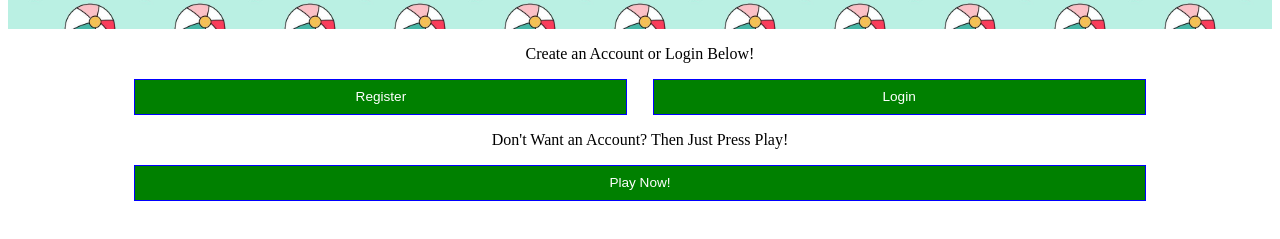
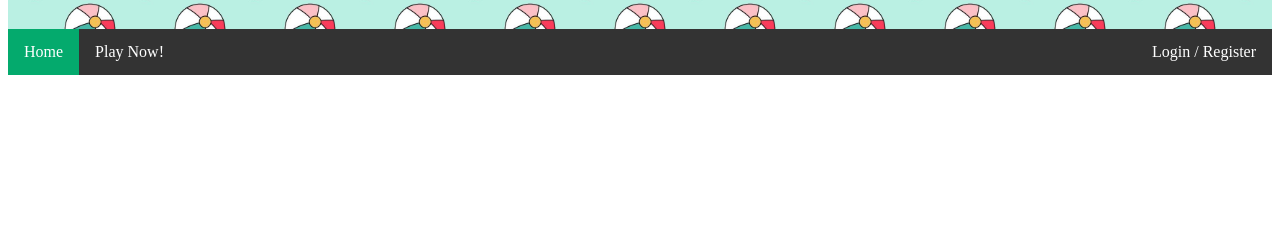
Before and after one commit to Blujuse/Web-Page-and-Game, a website: page myGame/static/index.html in a window 1280 px wide. Shown: the part 199-438 px from the top of the page. Drawn offline with Linux system fonts and the light colour scheme.

Commit message:
Added Navbar

```diff
--- a/myGame/static/index.html
+++ b/myGame/static/index.html
@@ -31,28 +31,12 @@
             </p>
         </div>
 
-        <div class="seperator">
-            <p>
-                Create an Account or Login Below!
-            </p>
-        </div>
-
-        <div class="loginButtons">
-            <!-- onlcick tells the button what to do when clicked, the href specifies the linked page to go to -->
-            <button onclick="window.location.href='register.html';" class="left">Register</button>
-
-            <!-- the class part in this is derived from the button class this is in, "right" moves it to the right -->
-            <button onclick="window.location.href='login.html';" class="right">Login</button>
-        </div>
-
-        <div class="seperator">
-            <p>
-                Don't Want an Account? Then Just Press Play!
-            </p>
-        </div>
-
-        <div class="playNowButtons">
-            <button onclick="window,location.href='game.html';">Play Now!</button>
+        <div class="navBar">
+            <ul>
+                <li><a class="active" href="index.html">Home</a></li>
+                <li><a href="game.html">Play Now!</a></li>
+                <li style="float:right"><a href="login.html">Login / Register</a></li>
+            </ul>
         </div>
     </body>
 </html>
--- a/myGame/static/resources/css/style.css
+++ b/myGame/static/resources/css/style.css
@@ -1,5 +1,6 @@
-
+/*                                  */
 /* BELOW CLASSES ARE FOR INDEX PAGE */
+/*                                  */
 
 /* The . at the begining selects elements with the header class */
 .header
@@ -27,76 +28,49 @@
     font-size: 20px;
 }
 
-/* SEPERATE HEADER FROM BUTTONS */
+/*                */
+/* NAVIGATION BAR */
+/*                */
 
-.seperator
+.navBar ul
 {
-    text-align: center;
+    list-style-type: none;
+    margin: 0;
+    padding: 0;
+    overflow: hidden;
+    background-color: #333;
 }
 
-/* HOME PAGE */
-
-.loginButtons
+.navBar li
 {
-    display: flex;
-    justify-content: space-between;
-    align-items: center;
+    float: left;
 }
 
-.loginButtons button:hover
+.navBar li a
 {
-    background-color: brown;
+    display: block;
+    color: white;
+    text-align: center;
+    padding: 14px 16px;
+    text-decoration: none;
+}
+.navBar a:hover:not(.active)
+{
+    background-color: #111;
 }
 
-.loginButtons button
+.active
 {
-    background-color: green;
-    border: 1px solid blue;
-    color: white;
-    padding: 0.75% 10%;
-    cursor: pointer;
-    font-size: 85%;
-    flex: 1;
-    margin: 0 10%;
-    min-width: 50px;
+    background-color: #04AA6D;
 }
 
-.loginButtons button.left
-{
-    margin-right: 1%;
-}
+/*           */
+/* HOME PAGE */
+/*           */
 
-.loginButtons button.right
-{
-    margin-left: 1%;
-}
-
-.playNowButtons
-{
-    display: flex;
-    justify-content: space-between;
-    align-items: center;
-}
-
-.playNowButtons button:hover
-{
-    background-color: brown;
-}
-
-.playNowButtons button
-{
-    background-color: green;
-    border: 1px solid blue;
-    color: white;
-    padding: 0.75% 10%;
-    cursor: pointer;
-    font-size: 85%;
-    flex: 1;
-    margin: 0 10%;
-    min-width: 50px;
-}
-
+/*                                  */
 /* BELOW CLASSES ARE FOR LOGIN PAGE */
+/*                                  */
 
 .loginContainer {
     box-sizing: border-box;
@@ -121,7 +95,10 @@
     box-sizing: border-box;
 }
 
+/*                        */
 /* Responsive adjustments */
+/*                        */
+
 @media (max-width: 500px) {
     .loginContainer {
         width: 80vw;
@@ -129,7 +106,9 @@
     }
 }
 
+/*                */
 /* FIRST JS THREE */
+/*                */
 
 .overlayText
 {
@@ -140,7 +119,9 @@
     color: white;
 }
 
+/*                                 */
 /* BELOW ARE CLASSES FOR GAME PAGE */
+/*                                 */
 
 .gameSplash
 {
```
Also changed, not shown: myGame/static/login.html (+6 -12 lines), 1 other file.
